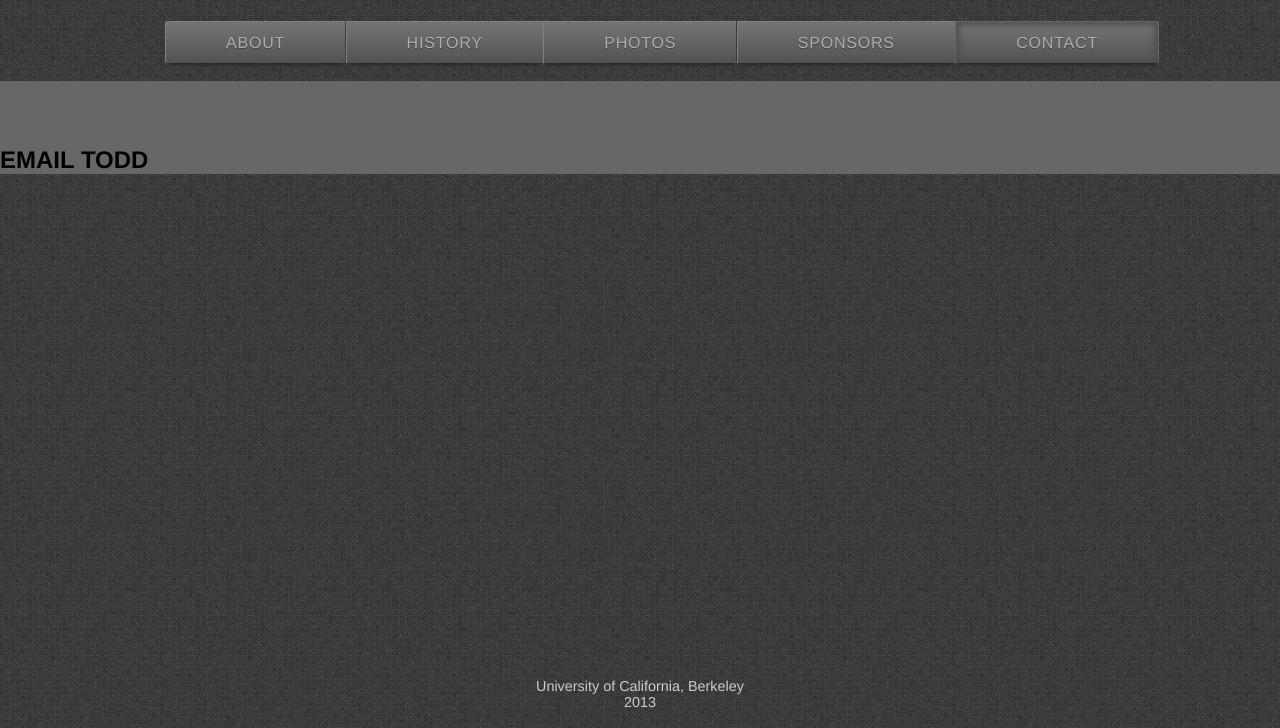
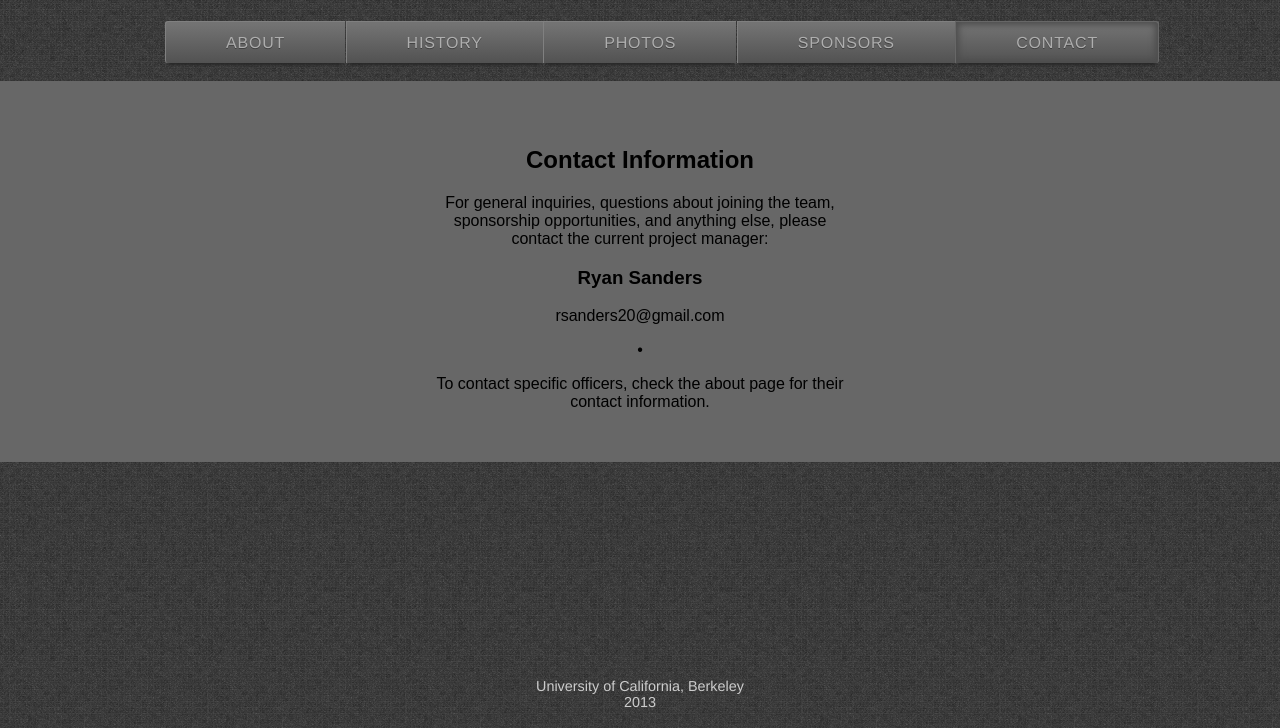
Before and after one commit to zackm/SteelBridgeRevamp, a plain HTML site: page contact.html in a window 1280 px wide. Shown: the part 72-800 px from the top of the page. Drawn offline with Linux system fonts and the light colour scheme.

Commit message:
cleanup contact page

```diff
--- a/contact.html
+++ b/contact.html
@@ -34,8 +34,19 @@
 			</div>
 		</header>
 
-		<article>
-			<h2>EMAIL TODD</h2>
+		<article class="contact">
+			<div class="pure-g">
+				<div class="pure-u-1-3"></div>
+				<div class="pure-u-1-3">
+					<h2>Contact Information</h2>
+					<p>For general inquiries, questions about joining the team, sponsorship opportunities, and anything else, please contact the current project manager:</p>
+					<h3>Ryan Sanders</h3>
+					<p>rsanders20@gmail.com</p>
+
+					<p>•</p>
+					<p>To contact specific officers, check the about page for their contact information.</p>
+				</div>
+			</div>
 		</article>
 
 	</div>
--- /dev/null
+++ b/css/_contact.scss
@@ -0,0 +1,6 @@
+article.contact {
+	.pure-g {
+		text-align: center;
+	}
+	padding-bottom: 35px;
+}
--- a/css/style.scss
+++ b/css/style.scss
@@ -6,6 +6,7 @@
 @import "about";
 @import "sponsors";
 @import "photos";
+@import "contact";
 
 html, body {
 	height: 100%;
```
Also changed, not shown: index.html (+1 -1 lines), css/style.css.
